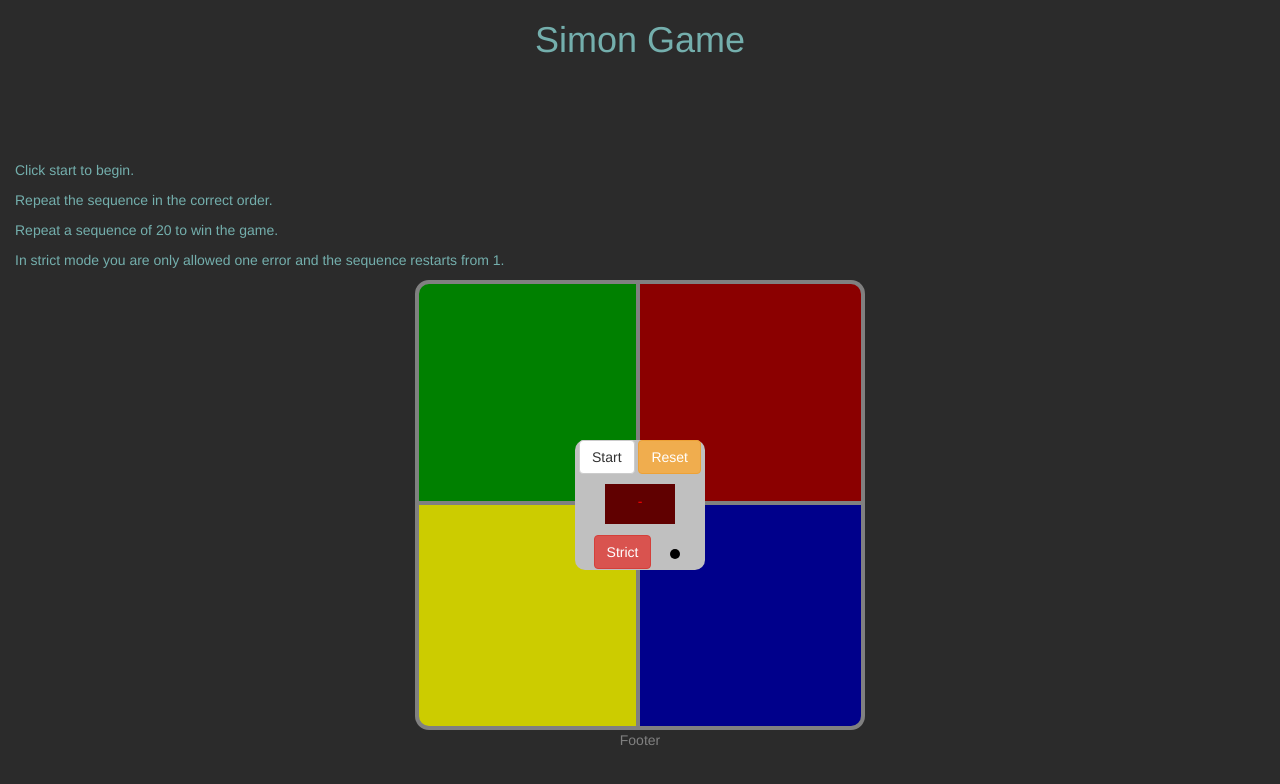
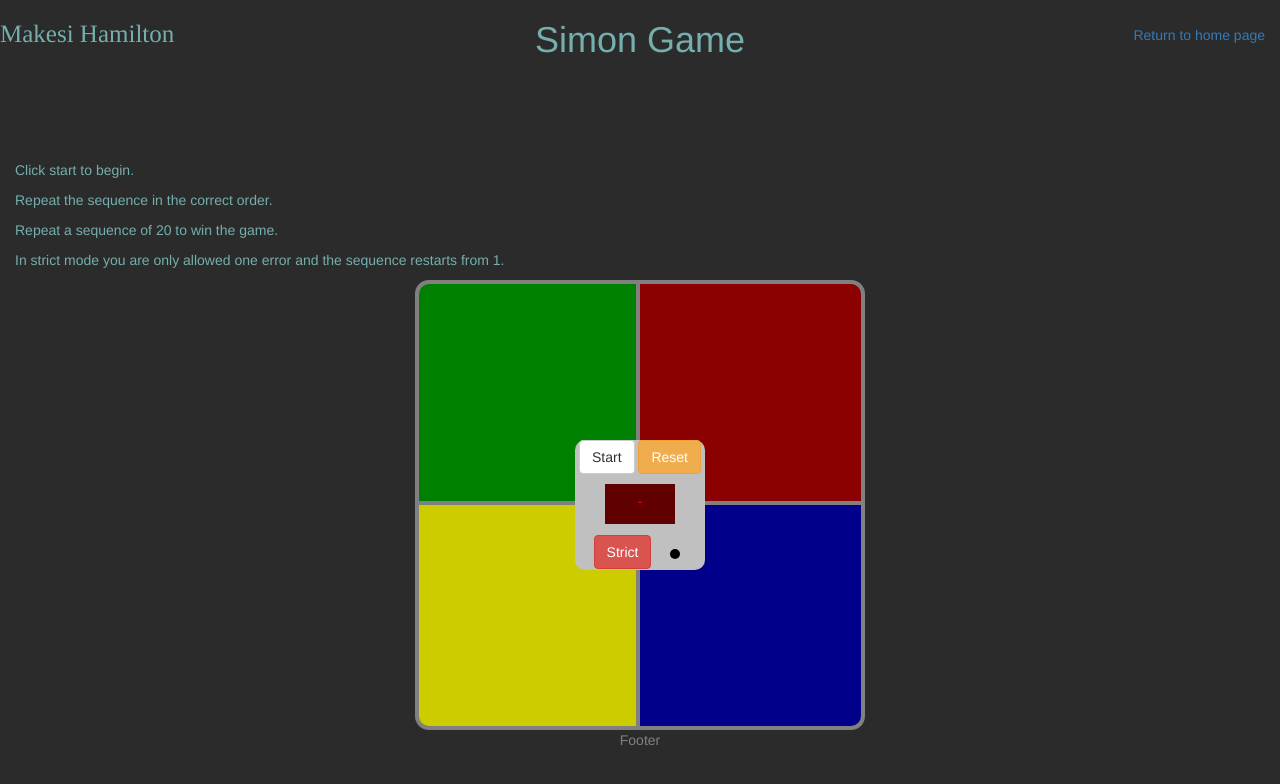
Before and after one commit to kesi2k/Simon-game, a plain HTML site: page index.html in a window 1280 px wide. Drawn offline with nearby package versions, Linux system fonts and the light colour scheme.

Commit message:
Linking all my portfolio pages

```diff
--- a/index.html
+++ b/index.html
@@ -1,6 +1,9 @@
 <!DOCTYPE html>
 <html>
  <head>
+   <title>
+          Makesi Hamilton
+ 	  </title>
     <meta charset='UTF-8'>
     <!-- Viewport meta tag, to ensure proper rendering and touch zooming -->
     <meta name='viewport' content='width=device-width, initial-scale=1, maximum-scale=1, user-scalable=no'>
@@ -12,8 +15,18 @@
 
 <body>
   <div id="big_wrapper">
+    <header id="top_header" class="navbar-fixed-top">
+      <nav id="menu_header">
+        <ul>
+          <li><a href="http://kesi2k.github.io/">Return to home page</a></li>
+        </ul>
+      </nav>
+      <h1 class="blue-text">Makesi Hamilton</h1>
+    </header>
+
     <h1 style="color:#74AFAD">Simon Game</h1>
     <div id = "instructions">
+
     <p> Click start to begin.</p>
     <p> Repeat the sequence in the correct order.</p>
     <p> Repeat a sequence of 20 to win the game.</p>
--- a/styling.css
+++ b/styling.css
@@ -10,6 +10,20 @@ body{
      padding-left:15px;
      text-align:left;
      color:#74AFAD;
+}
+
+#menu_header li{float:right;
+       padding: 15px;
+       list-style:none;
+}
+#Main{
+       color:black;
+       padding-top:250px;
+}
+.blue-text{font-family: times;
+           color:#74AFAD;
+           font-size: 25px;
+           text-align: left
 }
 
 h1{
```
